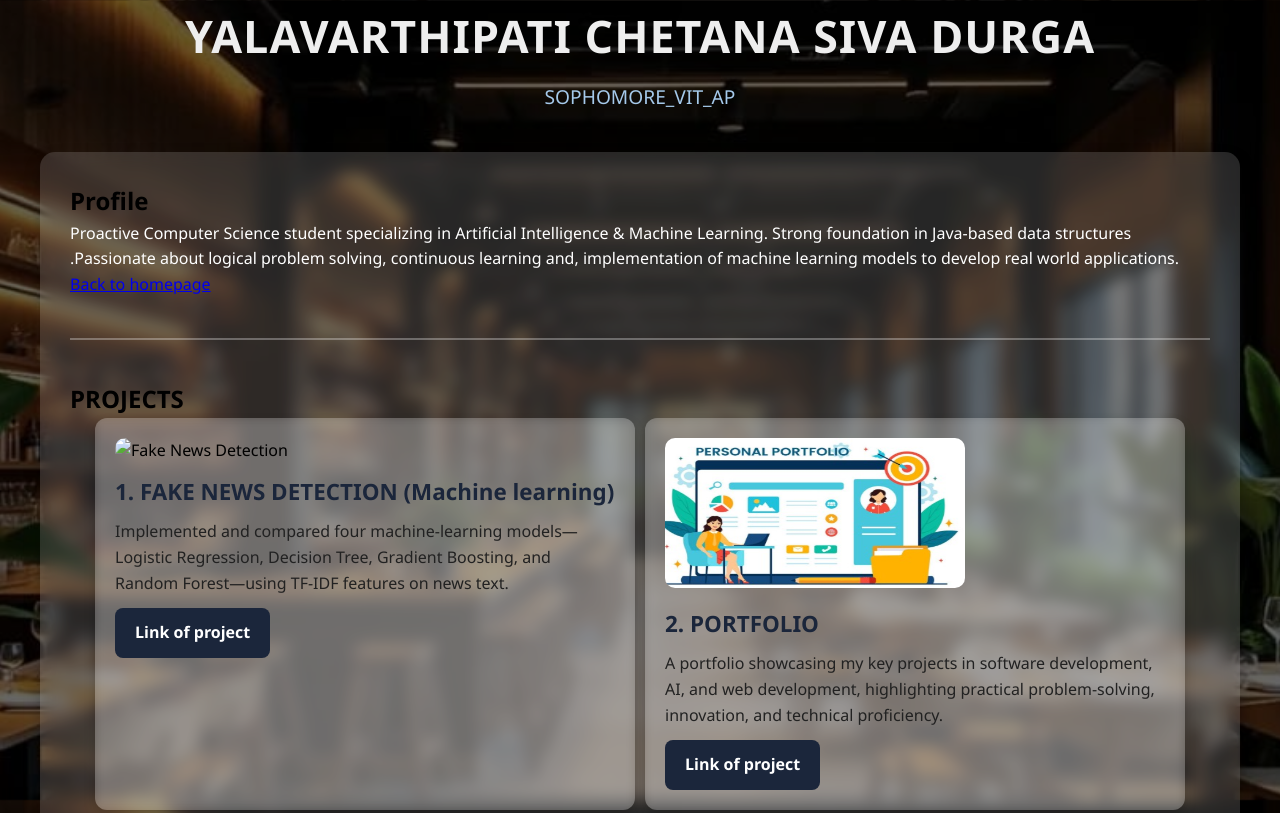
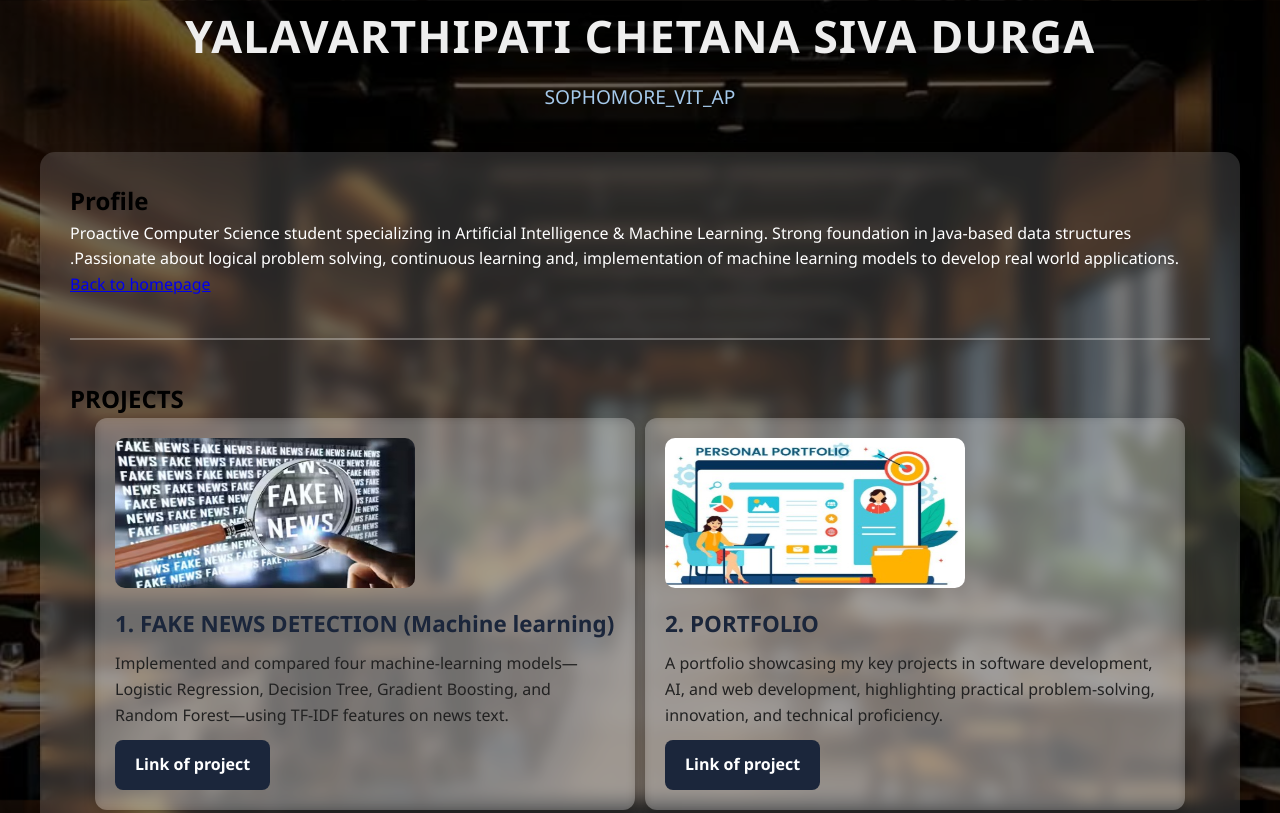
Before and after one commit to Chetana-Siva-Durga/Resume, a plain HTML site: page resume.html in a window 1280 px wide. Shown: the top 813 px of the page. Drawn offline with Linux system fonts and the light colour scheme.

Commit message:
Update resume.html

```diff
--- a/resume.html
+++ b/resume.html
@@ -39,7 +39,7 @@ implementation of machine learning models to develop real world applications.</p
   <!-- Project 1 -->
    <div id="projects">
   <div class="project">
-    <img src="placeholder-images/fake news.jpg" alt="Fake News Detection" width="300" height="150">
+    <img src="https://github.com/Chetana-Siva-Durga/Resume/blob/main/fake%20news.jpg" alt="Fake News Detection" width="300" height="150">
     <h3>1. FAKE NEWS DETECTION (Machine learning)</h3>
     <p>Implemented and compared four machine-learning models—Logistic Regression, Decision Tree, Gradient Boosting, and Random Forest—using TF-IDF features on news text.</p>
     <a class="btn1" href="https://github.com/Chetana-Siva-Durga/Fake-news-detection-ml" target="_blank">Link of project</a>
```
